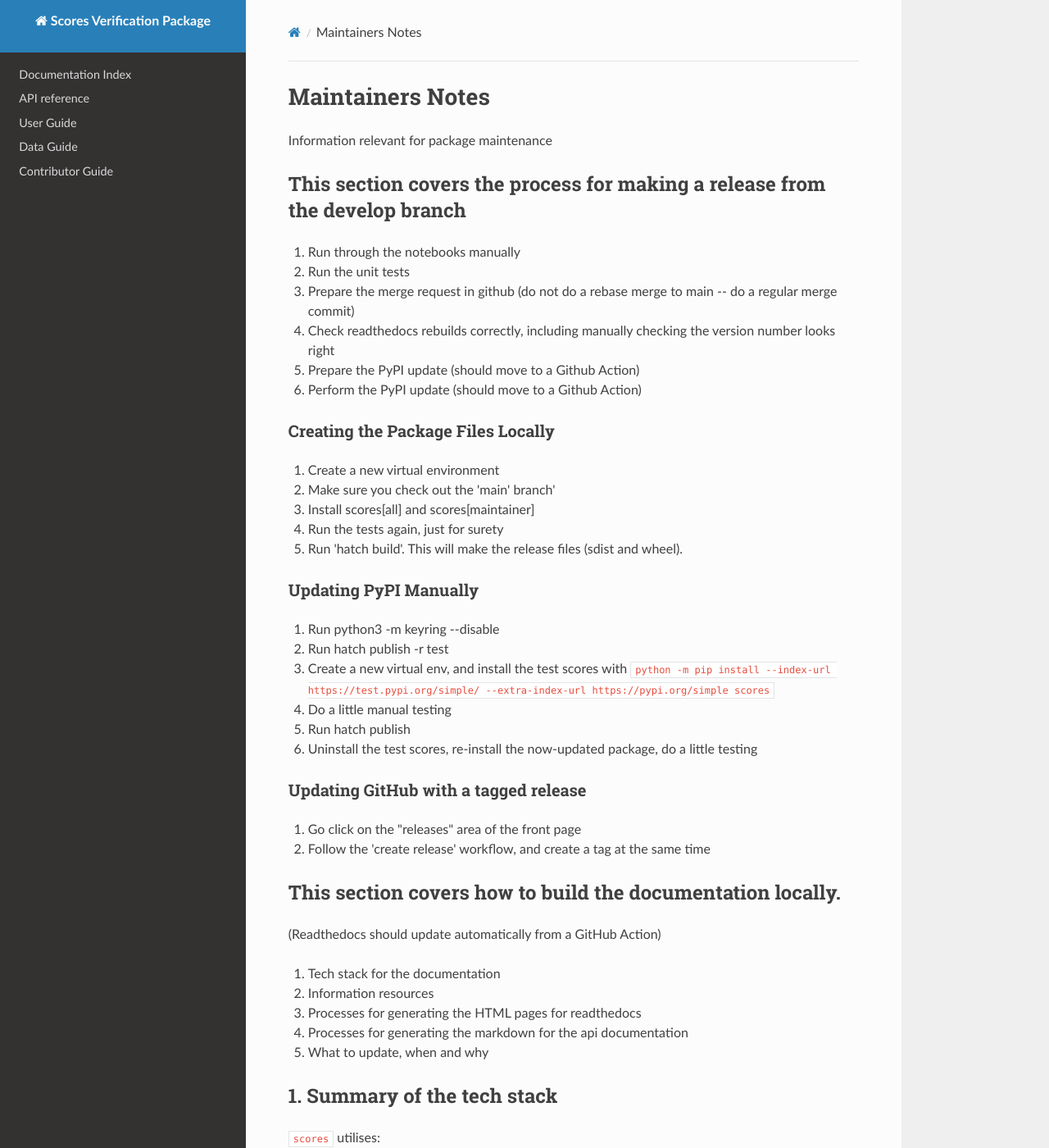
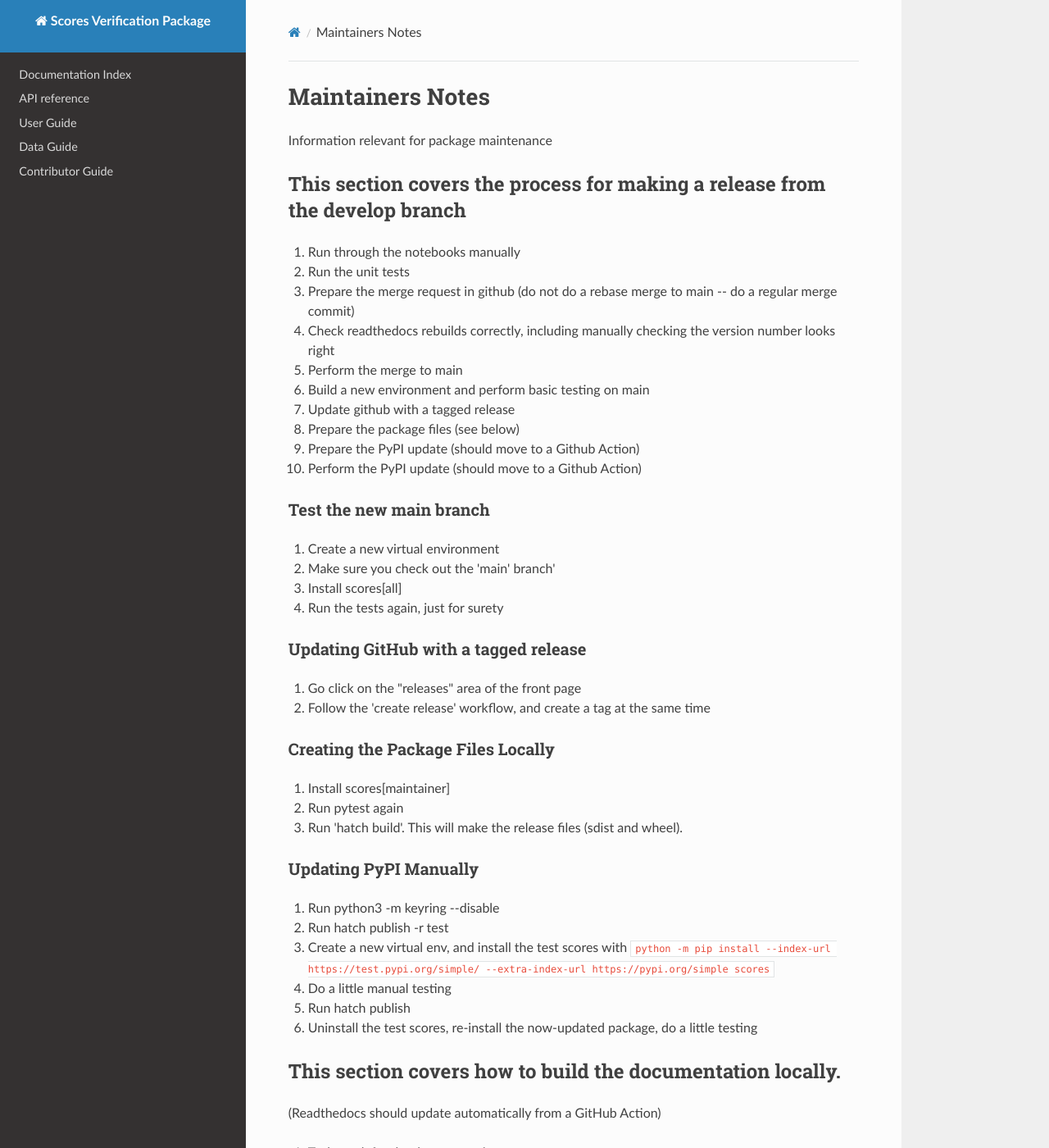
Before and after one commit to nci/scores, an MkDocs documentation site: the page built from docs/maintainer.md, in a window 1280 px wide and 1400 px high. Shown: the whole window at 82% size. Built offline with MkDocs 1.6.1, drawn with Linux system fonts in a browser that asks for light colours; nearby versions of some CDN libraries.

Commit message:
Update develop to track future version 0.8 Enhancements to release process in maintainer guide

```diff
--- a/docs/maintainer.md
+++ b/docs/maintainer.md
@@ -8,16 +8,28 @@ Information relevant for package maintenance
 2. Run the unit tests
 3. Prepare the merge request in github (do not do a rebase merge to main -- do a regular merge commit)
 4. Check readthedocs rebuilds correctly, including manually checking the version number looks right
-5. Prepare the PyPI update (should move to a Github Action)
-6. Perform the PyPI update (should move to a Github Action)
+5. Perform the merge to main
+6. Build a new environment and perform basic testing on main
+7. Update github with a tagged release
+7. Prepare the package files (see below)
+8. Prepare the PyPI update (should move to a Github Action)
+9. Perform the PyPI update (should move to a Github Action)
 
-### Creating the Package Files Locally
+### Test the new main branch
 
 1. Create a new virtual environment
 2. Make sure you check out the 'main' branch'
-3. Install scores[all] and scores[maintainer]
+3. Install scores[all]
 4. Run the tests again, just for surety
-5. Run 'hatch build'. This will make the release files (sdist and wheel).
+
+### Updating GitHub with a tagged release
+1. Go click on the "releases" area of the front page
+2. Follow the 'create release' workflow, and create a tag at the same time
+
+### Creating the Package Files Locally
+1. Install scores[maintainer]
+2. Run pytest again
+3. Run 'hatch build'. This will make the release files (sdist and wheel).
 
 ### Updating PyPI Manually
 6. Run python3 -m keyring --disable
--- a/src/scores/__init__.py
+++ b/src/scores/__init__.py
@@ -13,7 +13,7 @@ import scores.processing
 import scores.sample_data
 import scores.stats.statistical_tests  # noqa: F401
 
-__version__ = "v0.7"
+__version__ = "v0.8"
 
 __all__ = [
     "scores.categorical",
```
Also changed, not shown: other parts of docs/maintainer.md (+0 -4 lines).
